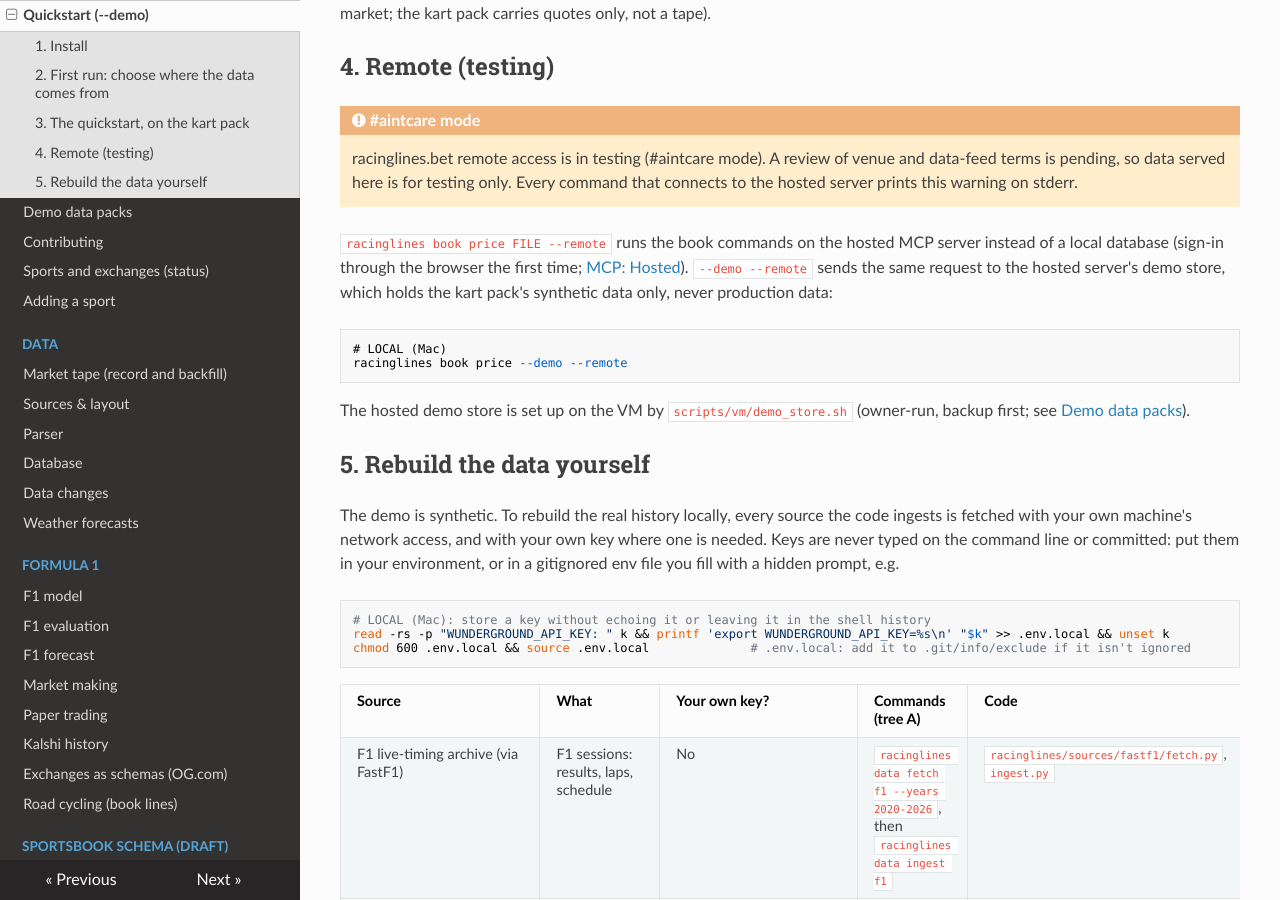
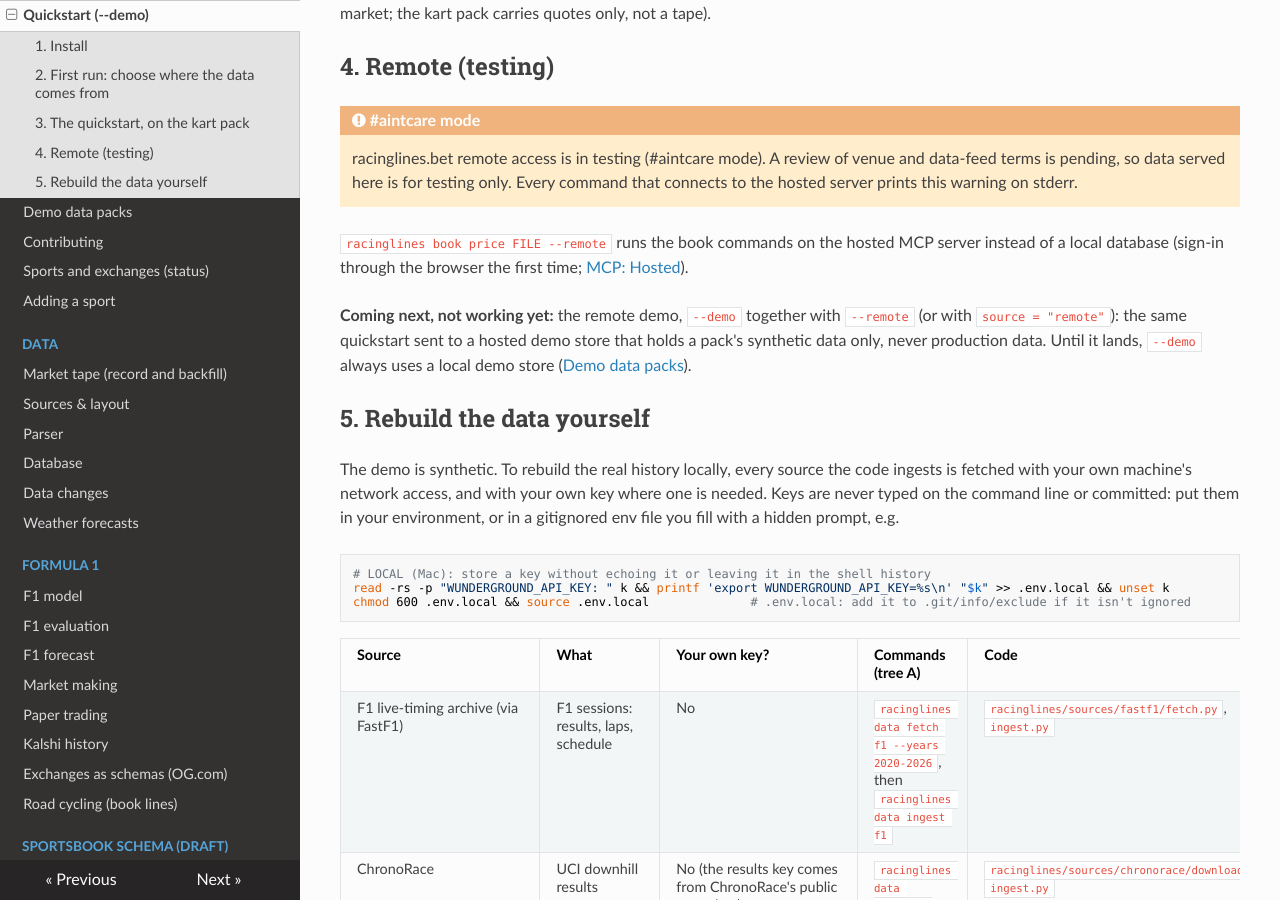
Before and after one commit to lalligagger/racinglines-public, an MkDocs documentation site: the page built from docs/quickstart.md, in a window 1280 px wide and 900 px high, scrolled down 2160 px. Built offline with MkDocs 1.6.1, drawn with Linux system fonts in a browser that asks for light colours; nearby versions of some CDN libraries; some of the changed text lies outside the part shown.

Commit message:
Quickstart: remote demo and first-run choice marked coming next; drop the duplicate quickstart doc test
Co-Authored-By: Claude Opus 5.5 (1M context) <noreply@anthropic.com>
Claude-Session: https://claude.ai/code/session_018wQcNqiwUrJDpt78RVtqHa

````diff
--- a/docs/quickstart.md
+++ b/docs/quickstart.md
@@ -33,9 +33,9 @@ racinglines needs a database. Choose one:
   2) remote: sign in to racinglines.bet and run `book` commands on the hosted server (testing)
 ```
 
-The answer is saved as `source` in `~/.config/racinglines/cli.toml` (`racinglines book config source local|remote`
-changes it later). Without a terminal (a script, CI) nothing is asked: the command exits with status 2 and prints the
-two options. `--demo` always uses a local demo store unless `--remote` is given too (below).
+**Coming next, not working yet:** this first-run question. Until it lands, a command with no `DATABASE_URL` uses the
+docker-compose database (localhost:5433), and `racinglines book config source local|remote` sets the `book` commands'
+default by hand. `--demo` always uses a local demo store.
 
 ## 3. The quickstart, on the kart pack
 
@@ -107,16 +107,11 @@ and trades per market; the kart pack carries quotes only, not a tape).
     stderr.
 
 `racinglines book price FILE --remote` runs the book commands on the hosted MCP server instead of a local database
-(sign-in through the browser the first time; [MCP: Hosted](mcp.md#hosted-the-vm)). `--demo --remote` sends the same request
-to the hosted server's demo store, which holds the kart pack's synthetic data only, never production data:
+(sign-in through the browser the first time; [MCP: Hosted](mcp.md#hosted-the-vm)).
 
-```
-# LOCAL (Mac)
-racinglines book price --demo --remote
-```
-
-The hosted demo store is set up on the VM by `scripts/vm/demo_store.sh` (owner-run, backup first; see
-[Demo data packs](demo.md#the-hosted-demo-store)).
+**Coming next, not working yet:** the remote demo, `--demo` together with `--remote` (or with `source = "remote"`):
+the same quickstart sent to a hosted demo store that holds a pack's synthetic data only, never production data. Until
+it lands, `--demo` always uses a local demo store ([Demo data packs](demo.md#the-hosted-demo-store-coming-next)).
 
 ## 5. Rebuild the data yourself
 
````
Also changed, not shown: other parts of docs/quickstart.md (+1 -1 lines), docs/demo.md (+5 -5 lines), docs/mcp.md (+1 -1 lines), 1 other file.
